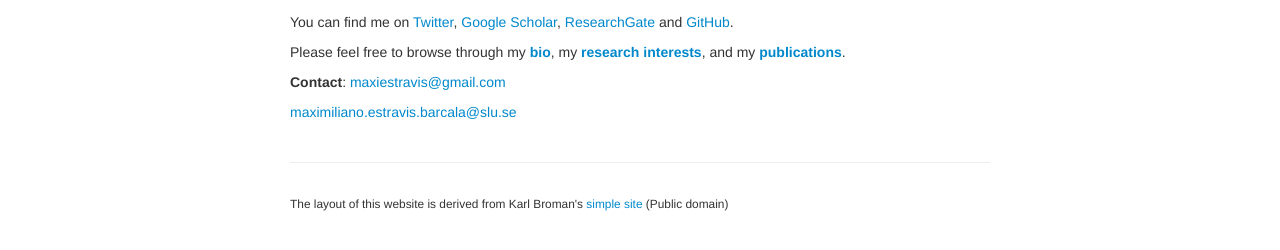
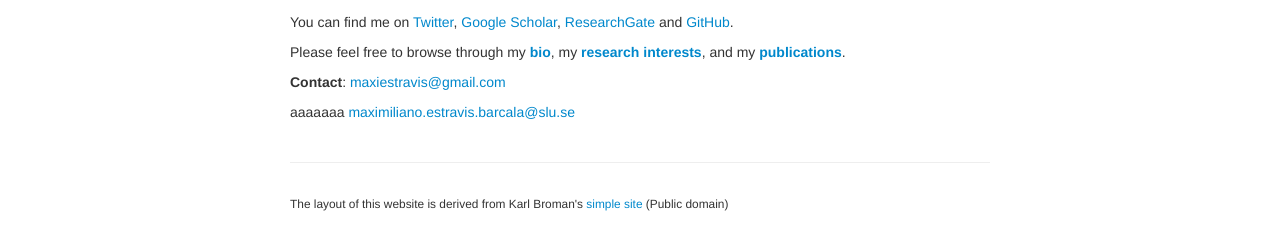
Before and after one commit to MaxiEstravis/maxiestravis.github.io, a Jekyll site: the page built from index.md, in a window 1280 px wide. Shown: the part 280-530 px from the top of the page. Built offline with Jekyll 4.4.1, drawn with Linux system fonts in a browser that asks for light colours.

Commit message:
210825_6

```diff
--- a/index.md
+++ b/index.md
@@ -12,4 +12,4 @@ Please feel free to browse through my [**bio**](pages/bio.html), my [**research
 
 **Contact**: <maxiestravis@gmail.com>
 
-<maximiliano.estravis.barcala@slu.se>
+aaaaaaa <maximiliano.estravis.barcala@slu.se>
```
Also changed, not shown: 1 other file.
